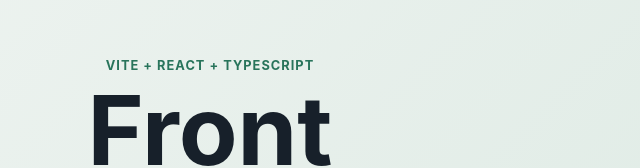
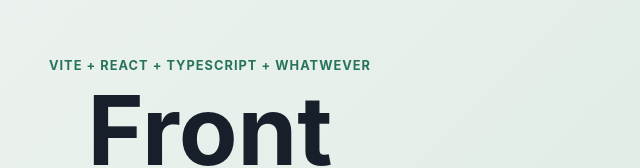
Before and after one commit to Oddert/msc-devops, a React (Vite) app in the folder front/: page / in a window 1280 px wide. Shown: the part 226-394 px from the top of the page, without its empty margins (430-1070 px from the left). Built offline with nearby package versions, Linux system fonts and the light colour scheme.

Commit message:
change: altered wording for demo

```diff
--- a/front/src/App.tsx
+++ b/front/src/App.tsx
@@ -6,7 +6,7 @@ export default function App() {
 
   return (
     <main className="app">
-      <p className="eyebrow">Vite + React + TypeScript</p>
+      <p className="eyebrow">Vite + React + TypeScript + whatwever</p>
       <h1>Front</h1>
       <p className="intro">A small, typed starting point for the frontend.</p>
       <button type="button" onClick={() => setCount((current) => current + 1)}>
```
